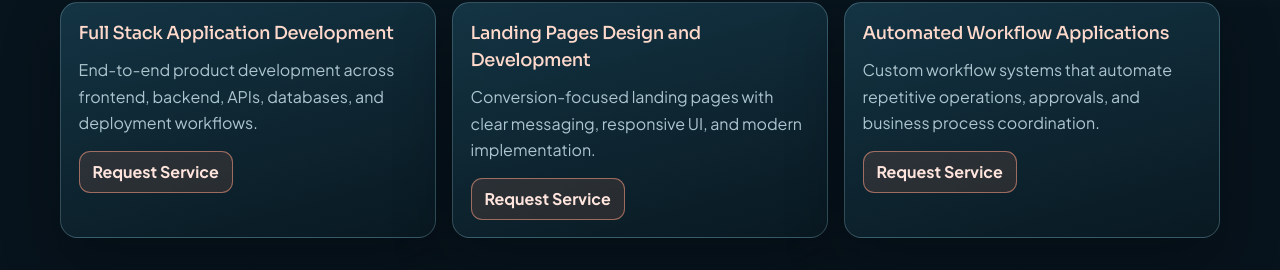
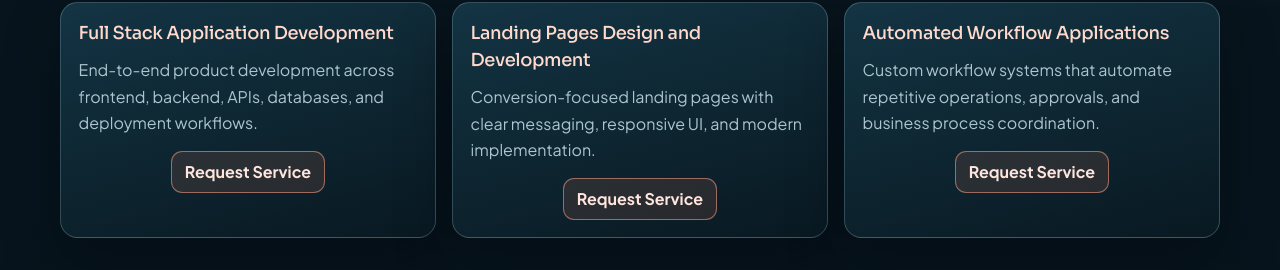
Before and after one commit to mina-lue/my-site, an Angular app: page / in a window 1280 px wide. Shown: the part 773-1043 px from the top of the page. Built offline with nearby package versions, Linux system fonts and the light colour scheme.

Commit message:
Center service card CTA and update footer copyright version

```diff
--- a/src/app/components/footer/footer.component.html
+++ b/src/app/components/footer/footer.component.html
@@ -26,5 +26,5 @@
     </div>
   </div>
 
-  <p class="copyright">© 2026 Minalu Mesele</p>
+  <p class="copyright">© 2026 Minalu Mesele v3</p>
 </footer>
--- a/src/app/pages/my-services/my-services.component.scss
+++ b/src/app/pages/my-services/my-services.component.scss
@@ -37,6 +37,10 @@
   font-family: inherit;
   cursor: pointer;
   transition: transform 180ms ease, border-color 180ms ease;
+}
+
+.service-card .service-request-btn {
+  align-self: center;
 }
 
 .service-request-btn:hover {
```
